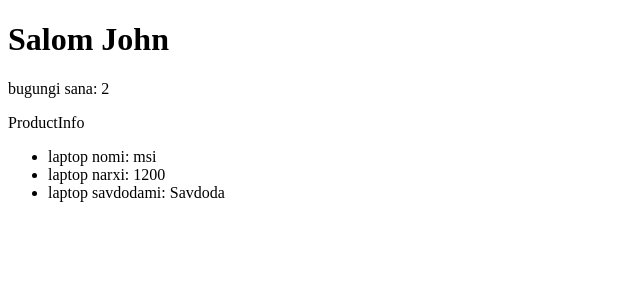
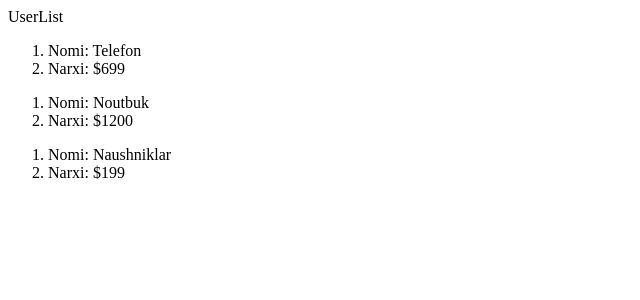
Before and after one commit to kumanboy/react-dars-3, a React (Vite) app: page / in a window 1280 px wide. Shown: the top 300 px of the page, without its empty margins (0-640 px from the left). Built offline with nearby package versions, Linux system fonts and the light colour scheme.

Commit message:
List end

```diff
--- a/src/App.jsx
+++ b/src/App.jsx
@@ -1,11 +1,10 @@
-import Salomlashish from "./components/Salomlashish.jsx";
-import ProductInfo from "./components/ProductInfo.jsx";
+import UserList from "./components/UserList.jsx";
 
 export const App = () => {
+
     return (
-        <div>
-            <Salomlashish/>
-            <ProductInfo/>
-        </div>
+        <main>
+            <UserList/>
+        </main>
     )
 }
--- a/src/components/ProductInfo.jsx
+++ /dev/null
@@ -1,27 +0,0 @@
-import React from 'react'
-
-const ProductInfo = () => {
-    const laptop = {
-        name:"msi",
-        price:1200,
-        isAvailable:"Savdoda"
-    }
-
-    return (
-        <div>
-            ProductInfo
-            <ul>
-                <li>
-                    laptop nomi: {laptop.name}
-                </li>
-                <li>
-                    laptop narxi: {laptop.price}
-                </li>
-                <li>
-                    laptop savdodami: {laptop.isAvailable}
-                </li>
-            </ul>
-        </div>
-    )
-}
-export default ProductInfo
--- a/src/components/Salomlashish.jsx
+++ /dev/null
@@ -1,18 +0,0 @@
-import React from 'react'
-
-const Salomlashish = () => {
-    const title = "Salom"
-    const name = "John"
-    const date = new Date()
-    return (
-        <div>
-            <h1>
-                {title} {name}
-            </h1>
-            <p>
-                bugungi sana: {date.getDate()}
-            </p>
-        </div>
-    )
-}
-export default Salomlashish
--- /dev/null
+++ b/src/components/UserList.jsx
@@ -0,0 +1,22 @@
+import React from 'react'
+
+const UserList = () => {
+    const products = [
+        { id: 1, nomi: "Telefon", narxi: "$699" },
+        { id: 2, nomi: "Noutbuk", narxi: "$1200" },
+        { id: 3, nomi: "Naushniklar", narxi: "$199" }
+    ]
+
+    return (
+        <div>
+            UserList
+            {products.map(product => (
+                <ol key={product.id}>
+                    <li>Nomi: {product.nomi}</li>
+                    <li>Narxi: {product.narxi}</li>
+                </ol>
+            ))}
+        </div>
+    )
+}
+export default UserList
```
